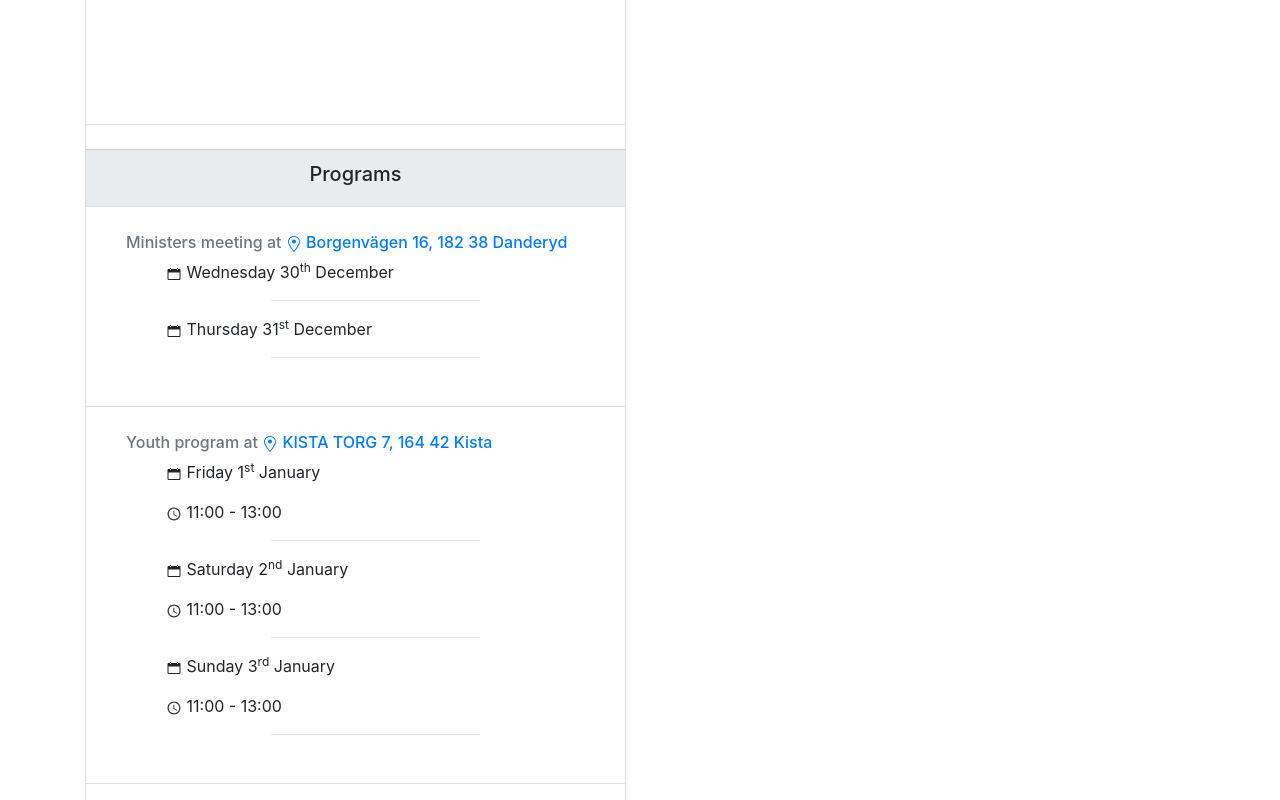
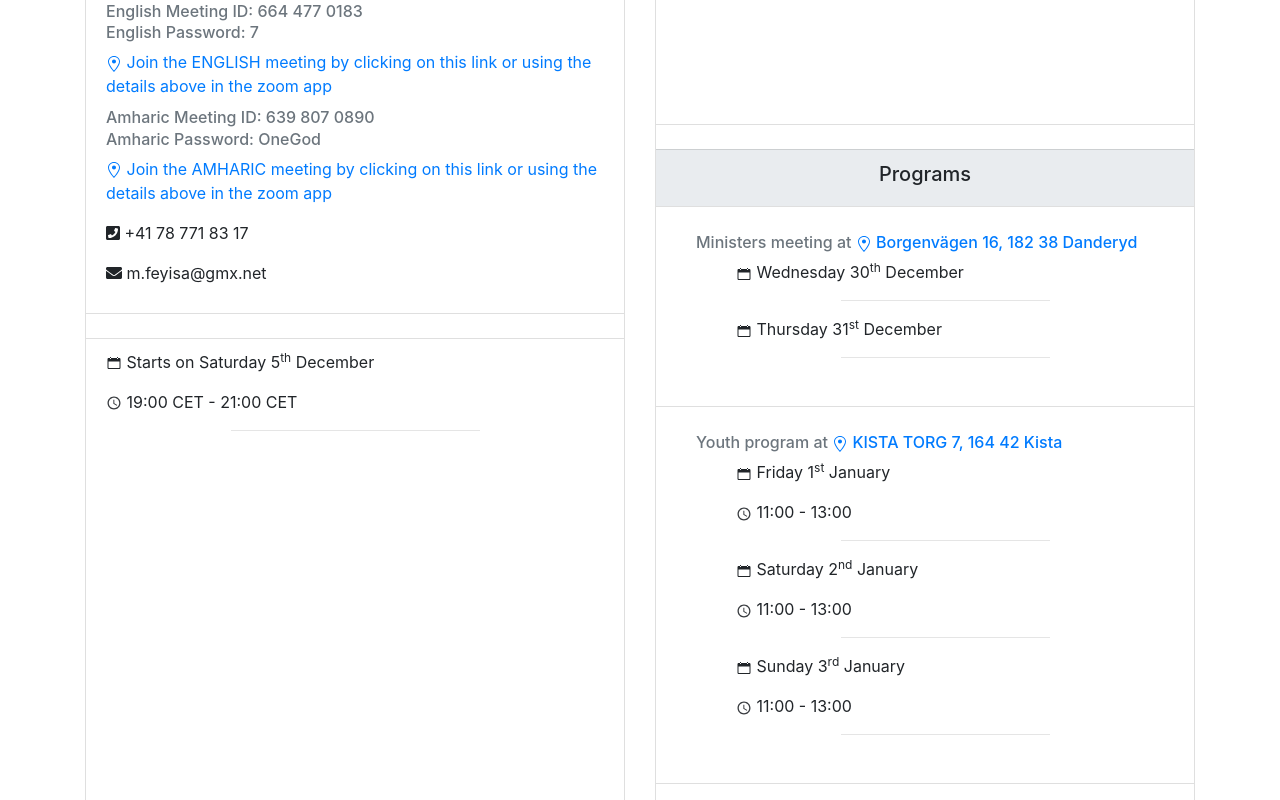
Before and after one commit to Haimanot1989/church, a React (Create React App) app: page / in a window 1280 px wide. Shown: the part 794-1594 px from the top of the page. Built offline with nearby package versions, Linux system fonts and the light colour scheme.

Commit message:
add saturday bible studies

```diff
--- a/src/components/Cards.js
+++ b/src/components/Cards.js
@@ -4,16 +4,18 @@ import { MainLocation } from "./MainLocation";
 import { ContactInfo } from "./ContactInfo";
 import { ConfSubTypeTimeItem } from "./ConfSubTypeTimeItem";
 import conferences from "./data/conferences.json";
+import onlineMeetings from "./data/onlineMeetings.json";
+import { OnlineMeetingCard } from "./OnlineMeetingCard";
 
 const Cards = () => {
   let newYearConference2021 = conferences["newYearConference2021"];
-  let placeholder = {};
+  let europeBibleStudy = onlineMeetings["europeBibleStudyOnZoom"];
 
   return (
     <>
       <div className="card-deck mb-2">
+        <OnlineMeetingCard {...europeBibleStudy} />
         <Card {...newYearConference2021} />
-        <Card {...placeholder} />
       </div>
     </>
   );
--- a/src/components/data/onlineMeetings.json
+++ b/src/components/data/onlineMeetings.json
@@ -150,7 +150,8 @@
       "phoneNumbers": ["+16 13 816 74 41"]
     }
   },
-  "thursdayBibleStudyOnZoom": {
+  "europeBibleStudyOnZoom": {
+    "platformName": "Zoom",
     "zoomInfo": {
       "language": "English",
       "meetingId": "664 477 0183",
@@ -170,18 +171,18 @@
       }
     },
     "imageUrl": "./bible-study.png",
-    "title": "Online Bible study series on the identity of Jesus on Thursdays once every two weeks",
+    "title": "Bible study every Saturday at 19:00 - 21:00 CET",
     "time": [
       {
         "id": 1,
         "date": {
-          "day": "Next meeting on Thursday",
-          "date": "20",
+          "day": "Starts on Saturday",
+          "date": "5",
           "sup": "th",
-          "month": "August"
+          "month": "December"
         },
-        "startTime": "20:00 CEST",
-        "finishTime": "23:00 CEST"
+        "startTime": "19:00 CET",
+        "finishTime": "21:00 CET"
       }
     ],
     "contactInformation": {
```
